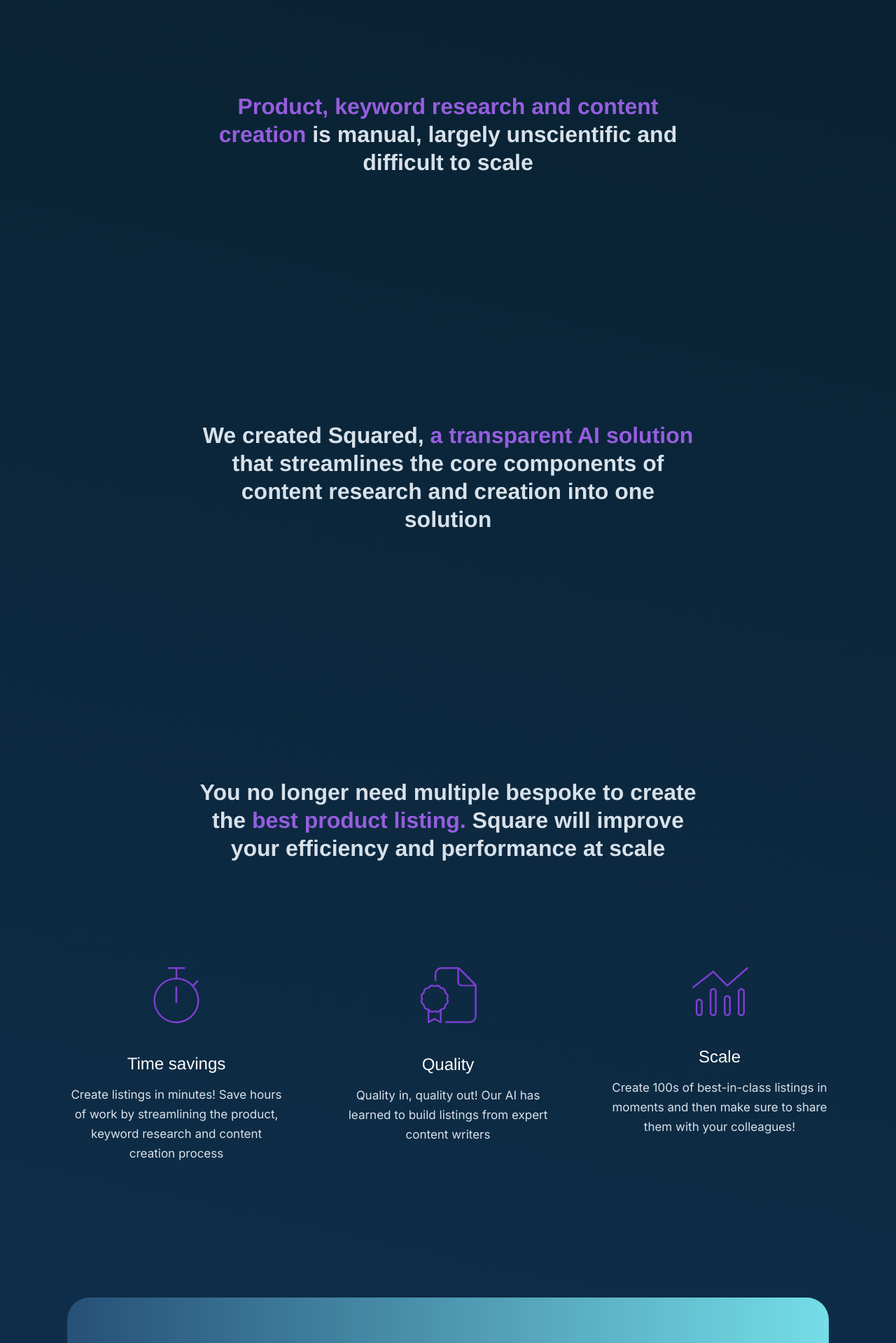
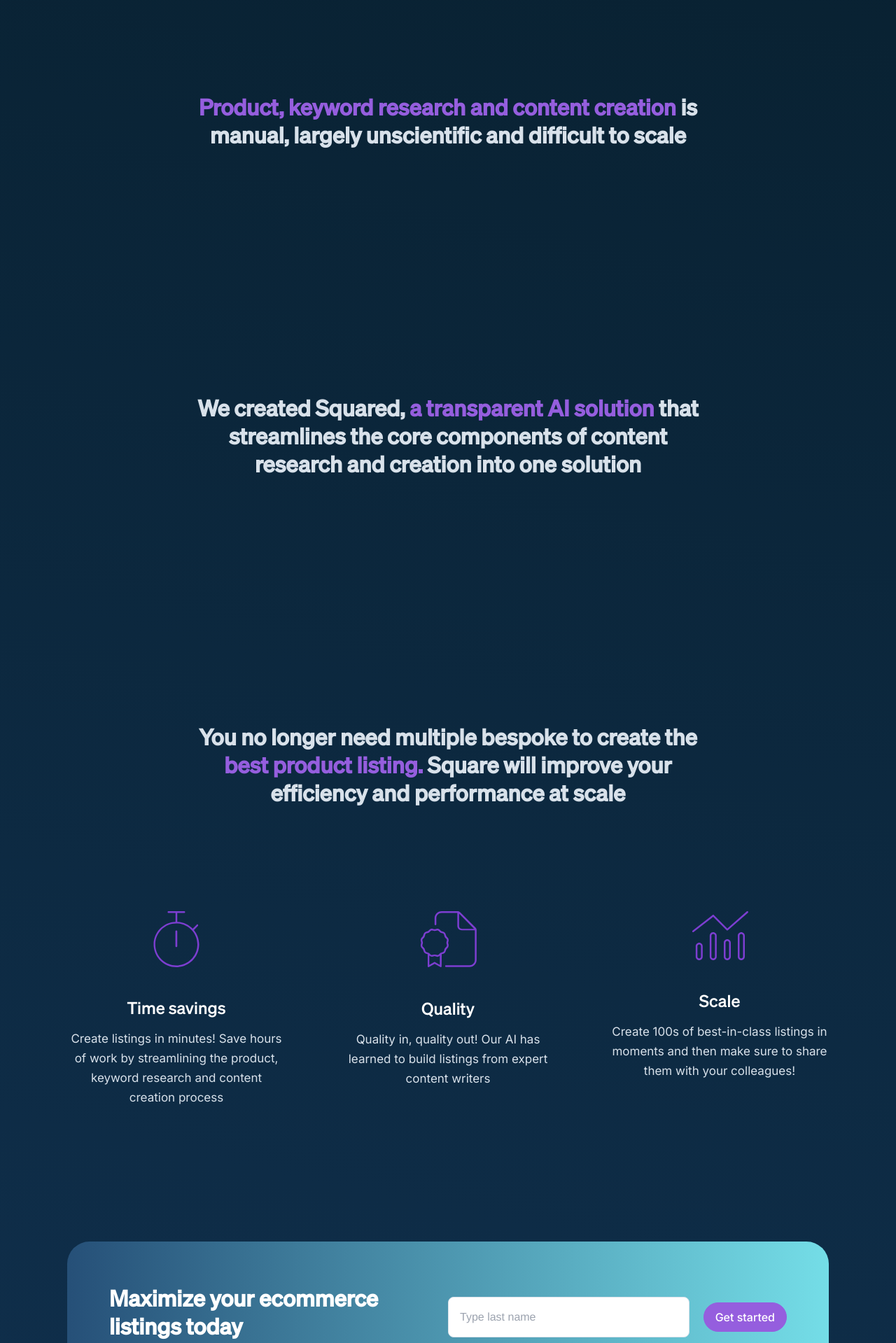
Before and after one commit to get-squared/SquaredLP, a React (Vite) app: page / in a window 1280 px wide. Shown: the part 680-2599 px from the top of the page at 70% size. Built offline with nearby package versions, Linux system fonts and the light colour scheme; the HTML template or start-up script is replaced by a standard one.

Commit message:
added font

```diff
--- a/src/components/PersonCard/PersonCard.tsx
+++ b/src/components/PersonCard/PersonCard.tsx
@@ -12,7 +12,7 @@
   return(
     <div className="flex flex-col items-center">
       <img src={img} alt={`${name}-${title}`} className={`${style} cardMask mb-7`}/>
-      <h5 className="mb-2 text-purple-300 text-h5">
+      <h5 className="mb-2 text-purple-300 font-sohne text-h5">
         {name}
       </h5>
       <h6 className="text-h6 text-grey-300">
--- a/src/index.css
+++ b/src/index.css
@@ -2,3 +2,10 @@
 @tailwind base;
 @tailwind components;
 @tailwind utilities;
+
+@font-face {
+    font-family: "Söhne Kräftig";
+    src: url('../src/fonts/soehne-kraftig.woff2') format('woff');
+    font-weight: 500;
+    font-style: normal;
+}
--- a/src/pages/About.tsx
+++ b/src/pages/About.tsx
@@ -19,9 +19,9 @@
   return (
     <Section>
       <div className="flex flex-col items-center lg:mb-[7.5rem] mb-10 gap-8">
-        <h5 className="text-center text-purple-300 text-h5">Our founding team started in </h5>
-        <h1 className="font-bold text-center text-white lg:text-h1 sm:text-h3 text-h4">Big data and competitive intelligence</h1>
-        <h6 className="text-center text-white text-p font-base">
+        <h5 className="text-center text-purple-300 font-sohne text-h5">Our founding team started in </h5>
+        <h1 className="font-bold text-center text-white font-sohne lg:text-h1 sm:text-h3 text-h4">Big data and competitive intelligence</h1>
+        <h6 className="text-center text-white font-inter text-p font-base">
           We watched customers pay for insights, not intelligence.
           Our goal is to bring our collective knowledge to build a solution that leverages
           data to drive immediate actioning that can make a quantifiable impact on the business
@@ -30,7 +30,7 @@
 
       <div className="flex items-center justify-center mb-8">
         <div className="absolute z-10 flex flex-col items-center xl:w-[66.5%] xl:mx-auto py-0 lg:px-24 px-9">
-          <h3 className="font-semibold text-center text-white lg:text-h3 text-h5">
+          <h3 className="font-semibold text-center text-white font-sohne lg:text-h3 text-h5">
             More tools don’t correlate to greater impact
           </h3>
           <p className="text-center text-white font-inter text-p">
@@ -53,7 +53,7 @@
 
       <div className="flex items-center justify-center mb-8">
         <div className="absolute z-10 flex flex-col items-center xl:w-[66.5%] xl:mx-auto py-0 lg:px-24 px-9">
-          <h3 className="font-semibold text-center text-white lg:text-h3 text-h5">
+          <h3 className="font-semibold text-center text-white font-sohne lg:text-h3 text-h5">
             The digital shelf and consumer demand kept rising
           </h3>
           <p className="text-center text-white font-inter text-p">
@@ -74,7 +74,7 @@
       </div>
 
       <div className="flex flex-col gap-10 mb-16 xl:gap-32 lg:gap-16 lg:mb-48">
-        <h3 className="font-semibold text-center text-purple-300 lg:text-h3 text-h4">
+        <h3 className="font-semibold text-center text-purple-300 font-sohne lg:text-h3 text-h4">
           Our leaders
         </h3>
         <div className="flex flex-wrap justify-center gap-10 xl:gap-32 lg:gap-16">
--- a/src/pages/Contact.tsx
+++ b/src/pages/Contact.tsx
@@ -24,7 +24,7 @@
 
   return (
     <Section>
-      <h1 className="font-bold text-center text-white lg:text-h1 sm:text-h3 text-h4 mb-14">Request a demo and pricing</h1>
+      <h1 className="font-bold text-center text-white lg:text-h1 font-sohne sm:text-h3 text-h4 mb-14">Request a demo and pricing</h1>
       <form
         className="flex flex-col xl:w-1/2 md:w-3/4 w-full justify-between mb-24 lg:p-10 p-6 rounded-[32px] bg-gradient-light1 max-[1350px]:justify-center mx-auto"
         onSubmit={formik.handleSubmit}
--- a/src/pages/Home.tsx
+++ b/src/pages/Home.tsx
@@ -6,7 +6,7 @@
     <Section>
       <div className="flex items-center justify-center mb-4 lg:mb-10">
         <div className="absolute z-10 flex flex-col items-center gap-8 py-0 lg:px-24 px-9">
-          <h1 className="font-bold text-center text-white lg:text-h1 sm:text-h3 text-h5">Turn artificial into real intelligence</h1>
+          <h1 className="font-bold text-center text-white font-sohne lg:text-h1 sm:text-h3 text-h5">Turn artificial into real intelligence</h1>
           <h6 className="text-center text-white font-inter sm:text-h6 font-base text-p">Maximize your ecommerce research and content creation process with Squared</h6>
           <UniversalButton
             link="/contact"
@@ -28,20 +28,20 @@
 
 
       <div className="xl:mb-[21.875rem] xl:w-[66.5%] xl:mx-auto sm:mb-20 mb-8 ">
-        <h4 className="font-semibold text-center lg:leading-10 text-grey-300 lg:text-h4 text-h6">
+        <h4 className="font-semibold text-center font-sohne lg:leading-10 text-grey-300 lg:text-h4 text-h6">
           <span className="text-purple-400">Product, keyword research and content creation </span>
           is manual, largely unscientific and difficult to scale
         </h4>
       </div>
 
       <div className="xl:mb-[21.875rem] xl:w-[66.5%] xl:mx-auto sm:mb-20 mb-8 ">
-        <h4 className="font-semibold text-center lg:leading-10 text-grey-300 lg:text-h4 text-h6">
+        <h4 className="font-semibold text-center font-sohne lg:leading-10 text-grey-300 lg:text-h4 text-h6">
           We created Squared, <span className="text-purple-400">a transparent AI solution</span> that streamlines the core components of content research and creation into one solution
         </h4>
       </div>
 
       <div className="xl:mb-[9.375rem] xl:w-[66.5%] xl:mx-auto sm:mb-20 mb-8 ">
-        <h4 className="font-semibold text-center lg:leading-10 text-grey-300 lg:text-h4 text-h6">
+        <h4 className="font-semibold text-center font-sohne lg:leading-10 text-grey-300 lg:text-h4 text-h6">
           You no longer need multiple bespoke to create the <span className="text-purple-400">best product listing.</span> Square will improve your efficiency and performance at scale
         </h4>
       </div>
@@ -49,21 +49,21 @@
       <div className="flex flex-col items-center justify-between gap-10 mb-10 2xl:justify-center lg:mb-48 lg:items-start lg:flex-row">
         <div className="flex flex-col justify-center items-center w-[19.5rem] text-center">
           <TimeSavings />
-          <h5 className="mt-4 mb-3 text-white lg:mt-10 text-h5">Time savings</h5>
+          <h5 className="mt-4 mb-3 text-white font-sohne lg:mt-10 text-h5">Time savings</h5>
           <p className="leading-7 text-grey-300 lg:text-p text-caption1 font-inter">
             Create listings in minutes! Save hours of work by streamlining the product, keyword research and content creation process
           </p>
         </div>
         <div className="flex flex-col justify-center items-center w-[19.5rem] text-center">
           <QualityIcon />
-          <h5 className="mt-4 mb-3 text-white lg:mt-10 text-h5">Quality</h5>
+          <h5 className="mt-4 mb-3 text-white font-sohne lg:mt-10 text-h5">Quality</h5>
           <p className="leading-7 text-grey-300 lg:text-p text-caption1 font-inter">
             Quality in, quality out! Our AI has learned to build listings from expert content writers
           </p>
         </div>
         <div className="flex flex-col justify-center items-center w-[19.5rem] text-center ">
           <ScaleIcon />
-          <h5 className="mt-4 mb-3 text-white lg:mt-10 text-h5">Scale</h5>
+          <h5 className="mt-4 mb-3 text-white font-sohne lg:mt-10 text-h5">Scale</h5>
           <p className="leading-7 text-grey-300 lg:text-p text-caption1 font-inter">
             Create 100s of best-in-class listings in moments and then make sure to share them with your colleagues!
           </p>
@@ -72,11 +72,11 @@
 
       <div className="flex justify-between mb-24 lg:p-[3.75rem] p-6 2xl:w-[65%] 2xl:mx-auto  rounded-[32px] bg-gradient-light1 flex-wrap items-center max-[1350px]:justify-center">
         <h4
-          className="w-full pb-4 pr-0 font-semibold text-center text-white xl:pr-3 xl:text-start lg:leading-10 lg:text-h4 text-h5 xl:w-1/2"
+          className="w-full pb-4 pr-0 font-semibold text-center text-white font-sohne xl:pr-3 xl:text-start lg:leading-10 lg:text-h4 text-h5 xl:w-1/2"
         >
           Maximize your ecommerce listings today
         </h4>
-        <div className="flex flex-row flex-col flex-wrap items-center justify-center w-full md:flex-row xl:w-1/2">
+        <div className="flex flex-col flex-wrap items-center justify-center w-full md:flex-row xl:w-1/2">
           <input type="text" placeholder="Type last name" className="flex-grow w-full p-4 mb-4 mr-0 border rounded-lg sm:mr-5 md:w-auto border-grey-300 md:mb-0" />
           <UniversalButton
             link="/contact"
--- a/tailwind.config.js
+++ b/tailwind.config.js
@@ -37,6 +37,7 @@
       fontFamily: {
         'inter': ['Inter', 'sans-serif'],
         'sans': ['Helvetica'],
+        sohne: ['Söhne Kräftig', 'sans-serif', 'system-ui'],
       },
       fontSize: {
         'h1': '56px',
```
Also changed, not shown: src/pages/Product.tsx (+14 -14 lines), src/fonts/soehne-kraftig.woff2 (added).
